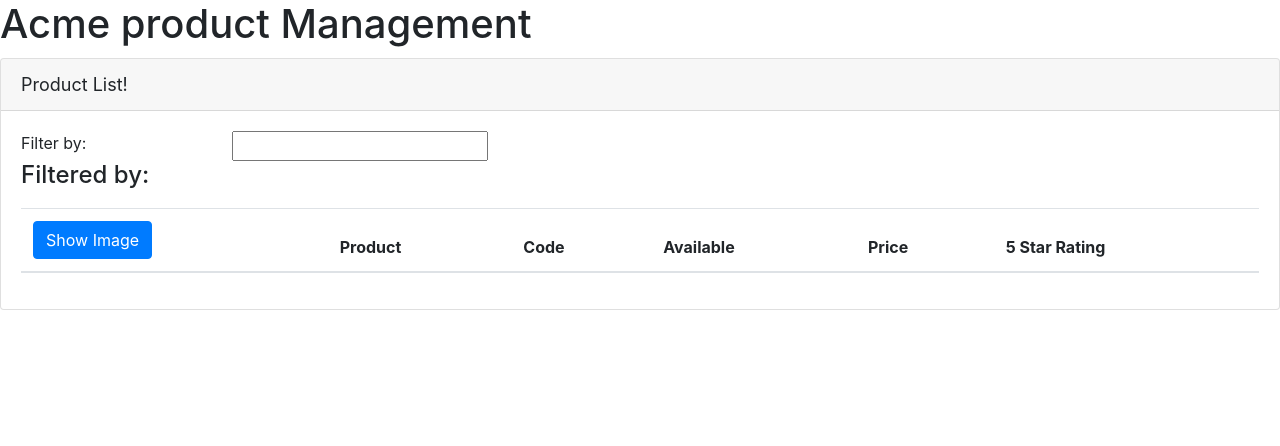
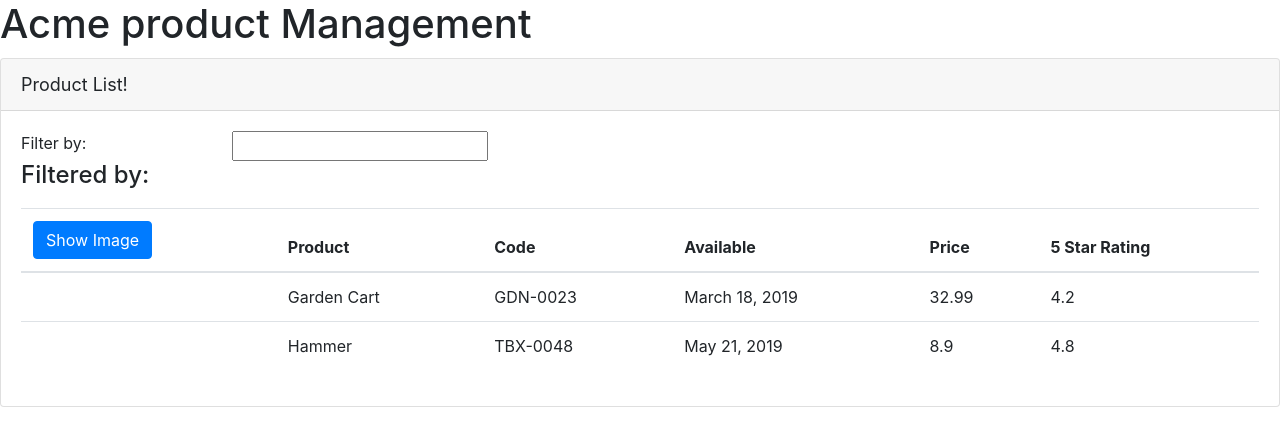
Before and after one commit to adnan-0603/Angular, an Angular app: page / in a window 1280 px wide. Shown: the top 446 px of the page. Built offline with nearby package versions, Linux system fonts and the light colour scheme.

Commit message:
Adding logic With directives:ngFor and NgIF

```diff
--- a/src/app/products/product-list.component.html
+++ b/src/app/products/product-list.component.html
@@ -15,7 +15,8 @@
             </div>
         </div>
         <div class = "table-responsive">
-            <table class = 'table'>
+            <table class = 'table'
+            *ngIf = 'products && products.length'>
                 <thead>
                     <tr>
                         <th>
@@ -31,6 +32,14 @@
                     </tr>
                 </thead>
                 <tbody>
+                    <tr *ngFor ='let product of products'>
+                        <td></td>
+                        <td>{{product.productName}}</td>
+                        <td>{{product.productCode}}</td>
+                        <td>{{product.releaseDate}}</td>
+                        <td>{{product.price}}</td>
+                        <td>{{product.starRating}}</td>
+                    </tr>
 
                 </tbody>
             </table>
--- a/src/app/products/product-list.components.ts
+++ b/src/app/products/product-list.components.ts
@@ -7,5 +7,28 @@
 
 export class ProductListComponent{
     pageTitle: string = "Product List!";
+    products :any[] =[
+        {
+            "productId": 2,
+            "productName": "Garden Cart",
+            "productCode": "GDN-0023",
+            "releaseDate": "March 18, 2019",
+            "description": "15 gallon capacity rolling garden cart",
+            "price": 32.99,
+            "starRating": 4.2,
+            "imageUrl": "assets/images/garden_cart.png"
+          },
+          {
+            "productId": 5,
+            "productName": "Hammer",
+            "productCode": "TBX-0048",
+            "releaseDate": "May 21, 2019",
+            "description": "Curved claw steel hammer",
+            "price": 8.9,
+            "starRating": 4.8,
+            "imageUrl": "assets/images/hammer.png"
+          }
+
+    ];
 
 }
```
